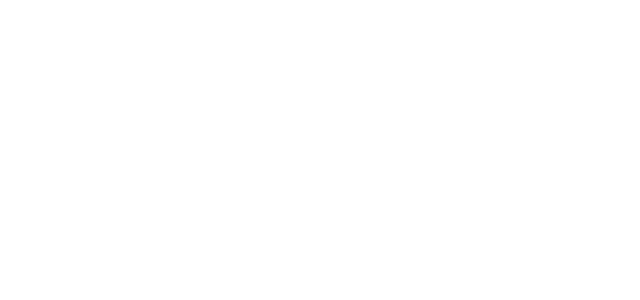
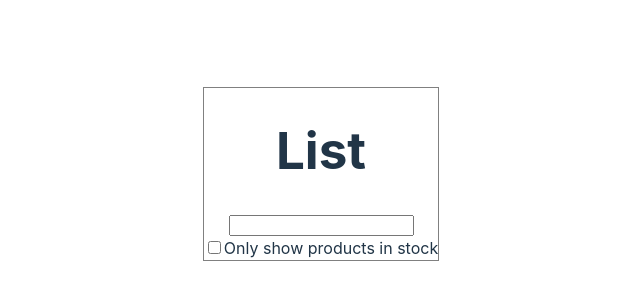
Before and after one commit to ROOHITH/Thinking-in-React, a React (Vite) app: page / in a window 1280 px wide. Shown: the part 226-526 px from the top of the page, without its empty margins (319-959 px from the left). Built offline with nearby package versions, Linux system fonts and the light colour scheme.

Commit message:
[created search bar]

```diff
--- a/src/components/FilterableProductTabl.jsx
+++ b/src/components/FilterableProductTabl.jsx
@@ -1,4 +1,15 @@
+import SearchBar from "./SearchBar";
 function FilterableProductTabl() {
-  return <></>;
+  const style = {
+    border: "1px solid grey",
+  };
+  return (
+    <>
+      <div className="FilterableProductTabl-div" style={style}>
+        <h1>List</h1>
+        <SearchBar />
+      </div>
+    </>
+  );
 }
 export default FilterableProductTabl;
--- /dev/null
+++ b/src/components/SearchBar.jsx
@@ -0,0 +1,30 @@
+function SearchBar() {
+  return (
+    <>
+
+      <div className="SearchBar-div">
+        <div className="conatiner">
+          <input
+            type="text"
+            name="SearchBar-input"
+            id="SearchBar-input"
+            className="SearchBar-input"
+          />
+          <br></br>
+          <input
+            type="checkbox"
+            name="SearchBar-check"
+            id="SearchBar-check"
+            className="SearchBar-check"
+          ></input>
+          <span name="SearchBar-text1"
+            id="SearchBar-text1"
+            className="SearchBar-text1">
+                Only show products in stock
+            </span>
+        </div>
+      </div>
+    </>
+  );
+}
+export default SearchBar;
```
